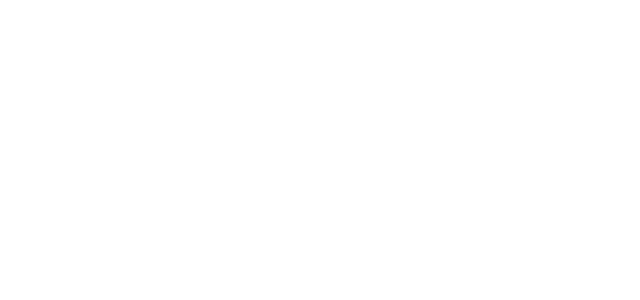
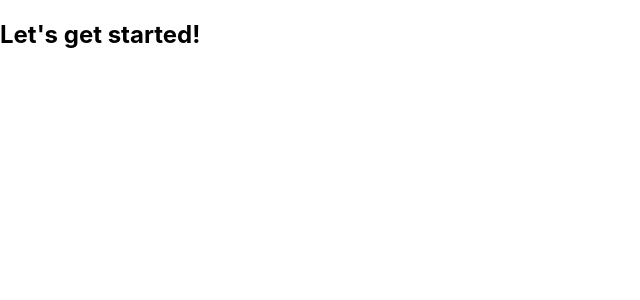
Before and after one commit to AntReyn12/food-order-app, a React (Create React App) app: page / in a window 1280 px wide. Shown: the top 300 px of the page, without its empty margins (0-640 px from the left). Built offline with nearby package versions, Linux system fonts and the light colour scheme.

Commit message:
setting up the layout for the project

```diff
--- a/src/App.js
+++ b/src/App.js
@@ -1,7 +1,11 @@
 import "./App.css";
 
 const App = () => {
-  return <div className="App"></div>;
+  return (
+    <div className="App">
+      <h2>Let's get started!</h2>
+    </div>
+  );
 };
 
 export default App;
```
